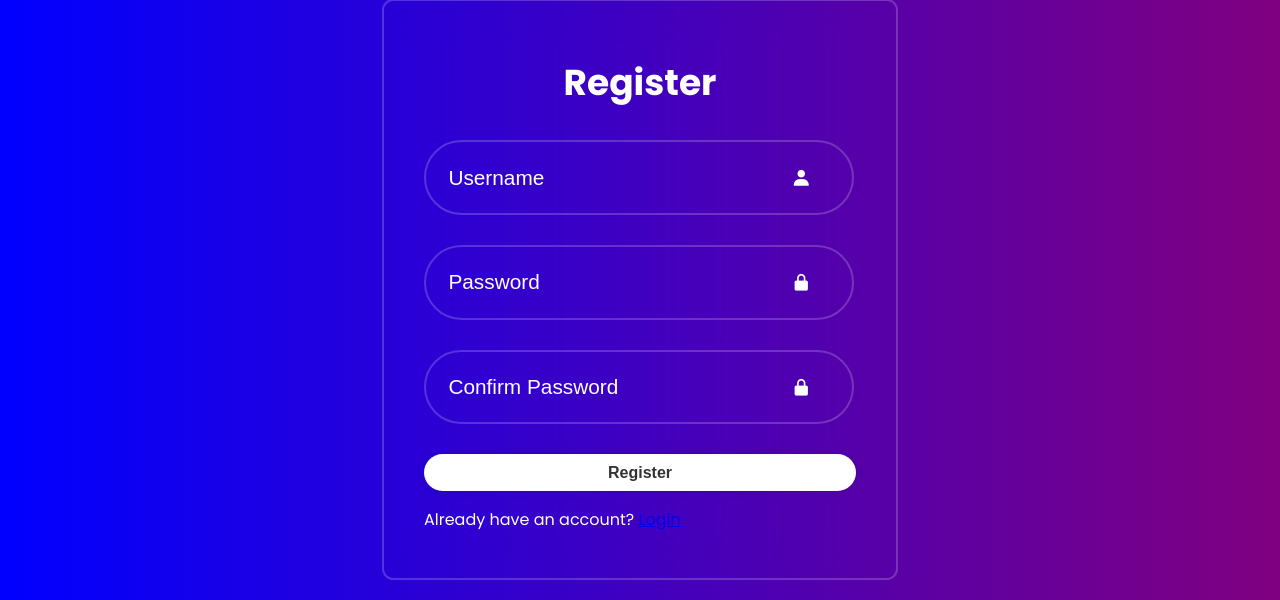
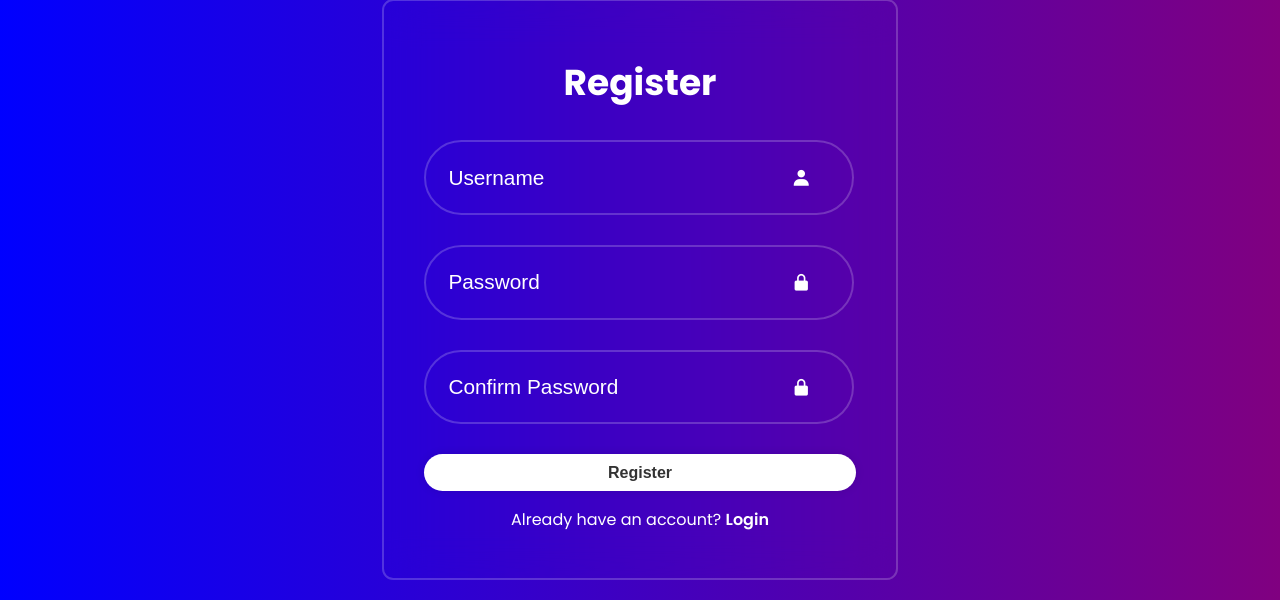
Before and after one commit to ITPG-CODEWARS/codewars-2024-second-round-radogalev, a Flask app: page /register in a window 1280 px wide. Shown: the part 216-816 px from the top of the page. Run offline with Flask 3, Linux system fonts and the light colour scheme; some web fonts are replaced.

Commit message:
Update register.html

```diff
--- a/templates/register.html
+++ b/templates/register.html
@@ -49,7 +49,7 @@
 
             <button type="submit" class="btn">Register</button>
 
-            <div class="login-link">
+            <div class="register-link">
                 <p>Already have an account? <a href="{{ url_for('login') }}">Login</a></p>
             </div>
         </form>
```
